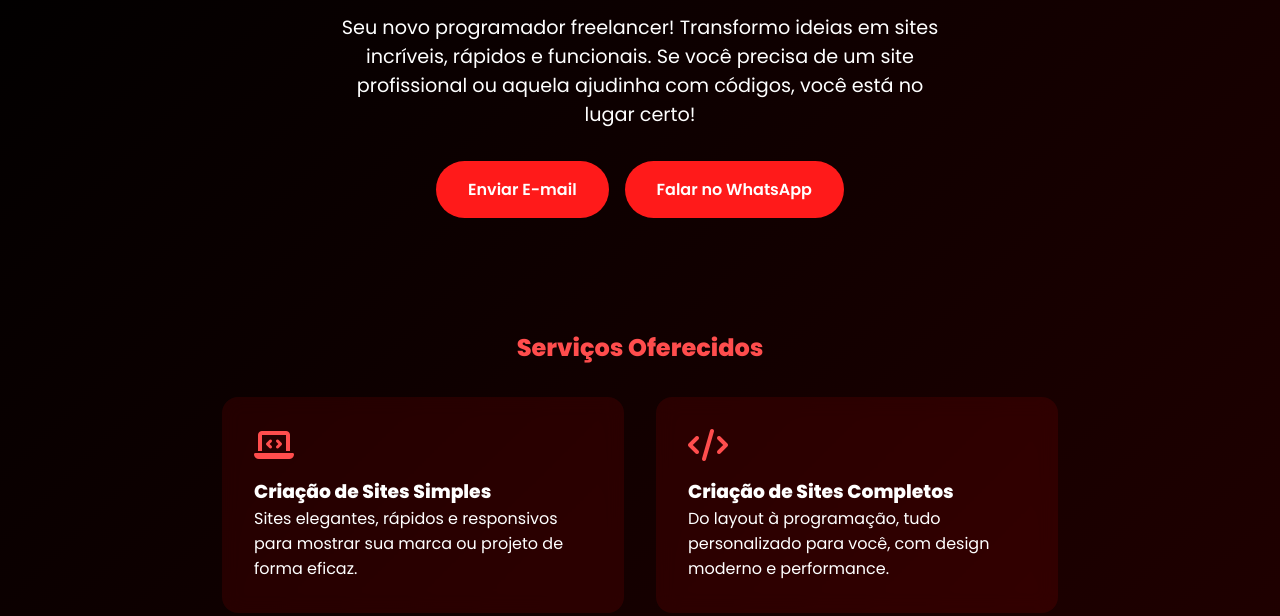
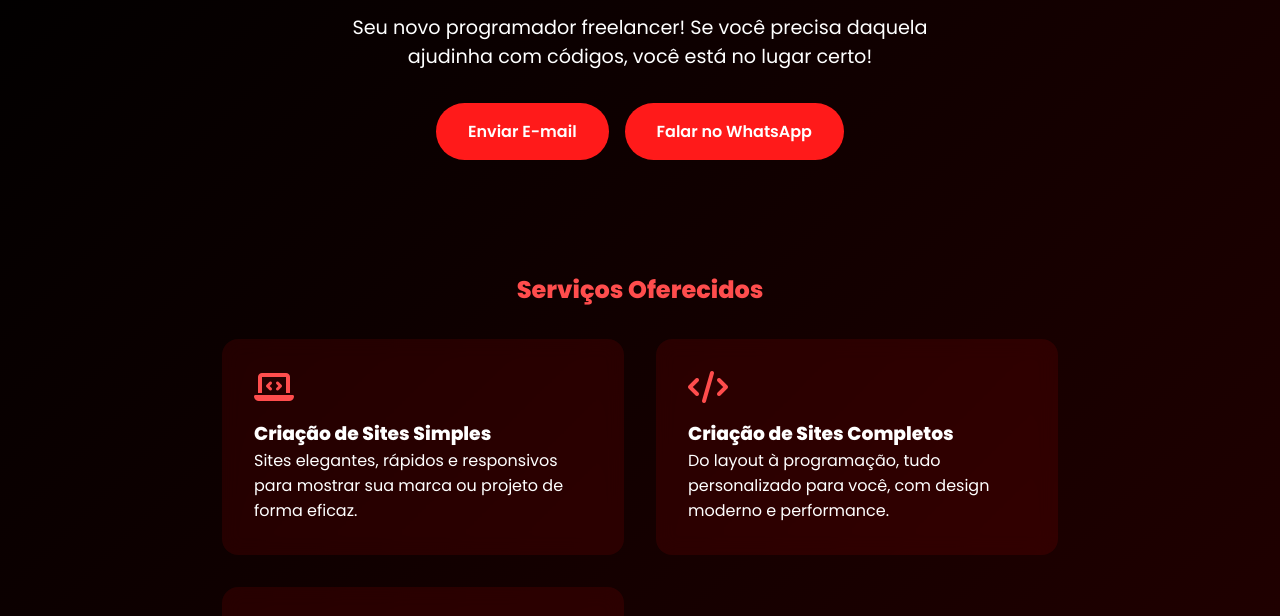
Before and after one commit to MarioDevy/mariodevy.github.io, a plain HTML site: page index.html in a window 1280 px wide. Shown: the part 123-739 px from the top of the page. Drawn offline with Linux system fonts and the light colour scheme; a small style sheet from the web is missing.

Commit message:
Update index.html

```diff
--- a/index.html
+++ b/index.html
@@ -3,8 +3,8 @@
 <head>
   <meta charset="UTF-8">
   <meta name="viewport" content="width=device-width, initial-scale=1.0">
-  <meta name="description" content="MárioDev - Programador Freelancer que cria sites modernos, rápidos e personalizados para seu negócio.">
-  <meta name="keywords" content="freelancer, programador, criação de site, site completo, correção de código, MárioDev">
+  <meta name="description" content="MárioDev - Programador Freelancer que corrige seus codigos em tempo recorde.">
+  <meta name="keywords" content="freelancer, programador, correção de código, MárioDev">
   <meta name="author" content="MárioDev">
   <title>MárioDev - Seu Programador Freelancer</title>
   <link href="https://fonts.googleapis.com/css2?family=Poppins:wght@400;600;800&display=swap" rel="stylesheet">
@@ -36,7 +36,7 @@
 <body>
   <header>
     <h1>Olá, eu sou o <span class="typing" id="typed"></span></h1>
-    <p>Seu novo programador freelancer! Transformo ideias em sites incríveis, rápidos e funcionais. Se você precisa de um site profissional ou aquela ajudinha com códigos, você está no lugar certo!</p>
+    <p>Seu novo programador freelancer! Se você precisa daquela ajudinha com códigos, você está no lugar certo!</p>
     <div class="buttons">
       <a class="btn" href="mailto:mariiofreelancer@gmail.com">Enviar E-mail</a>
       <a class="btn" href="https://wa.me/5591998384328" target="_blank">Falar no WhatsApp</a>
```
